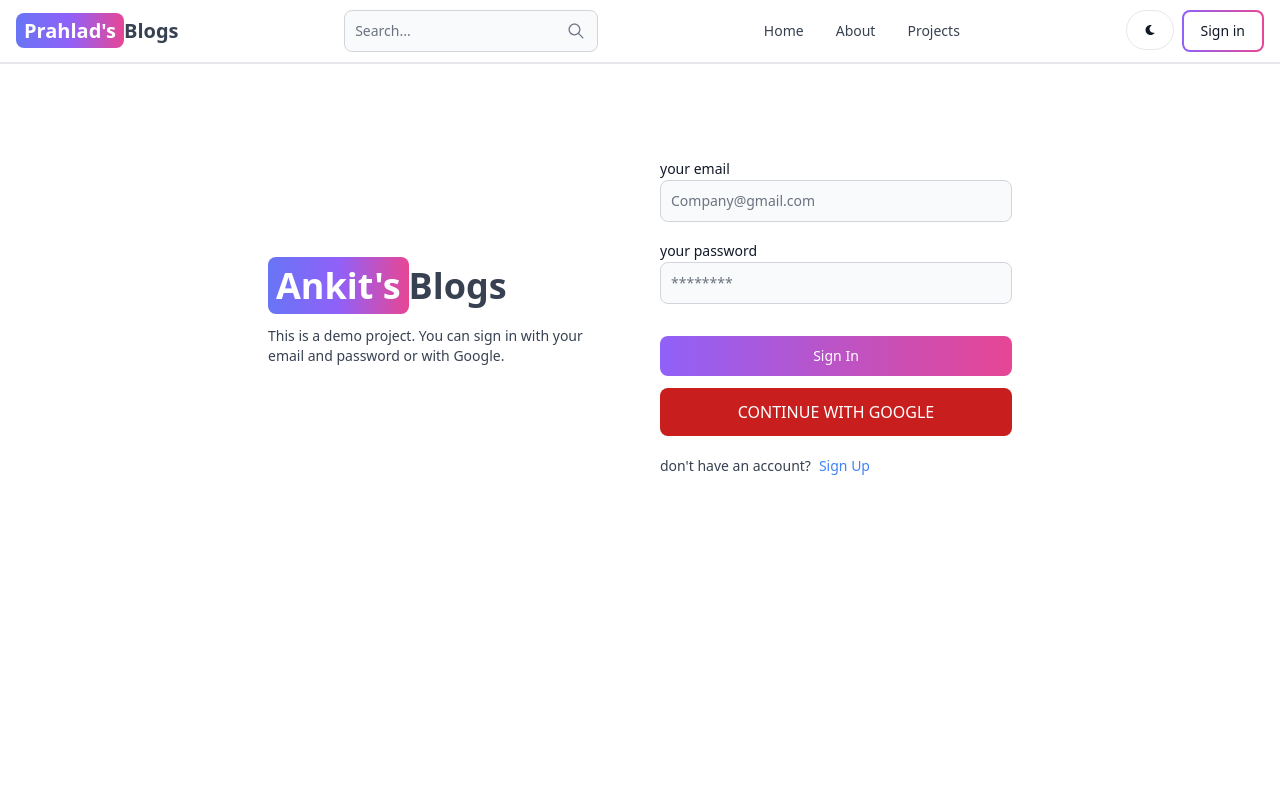
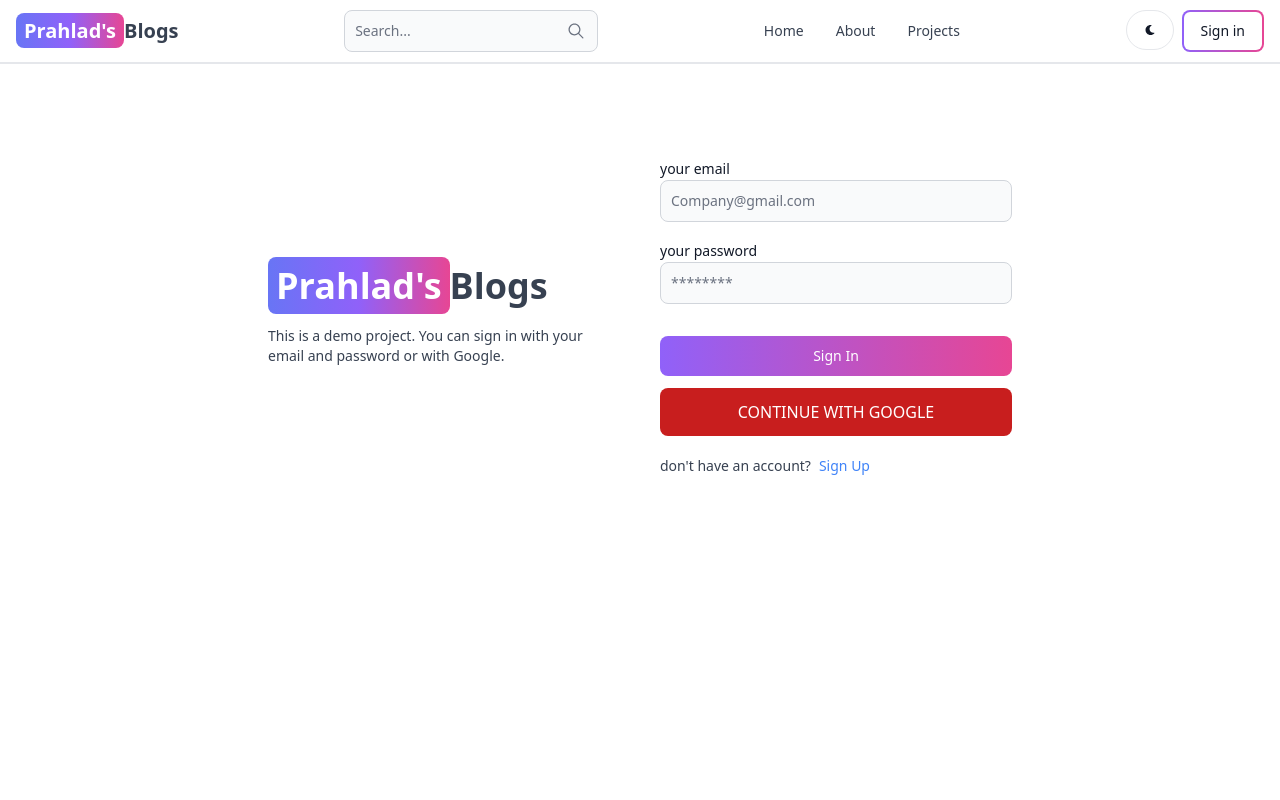
Before and after one commit to PSGg19/Blog_app, a React (Vite) app in the folder client/: page /sign-in in a window 1280 px wide. Shown: the top 800 px of the page. Built offline with nearby package versions, Linux system fonts and the light colour scheme; no server answers.

Commit message:
u=file updated

```diff
--- a/client/src/pages/SignIn.jsx
+++ b/client/src/pages/SignIn.jsx
@@ -57,7 +57,7 @@ export default function SignIn() {
         <div className="w-full flex flex-col justify-center">
           <Link to="/" className="font-bold dark:text-white text-4xl">
             <span className="px-2 py-1 bg-gradient-to-r from-indigo-500 via-purple-500 to-pink-500 rounded-lg text-white">
-              Ankit's
+              Prahlad's
             </span>
             Blogs
           </Link>
```
